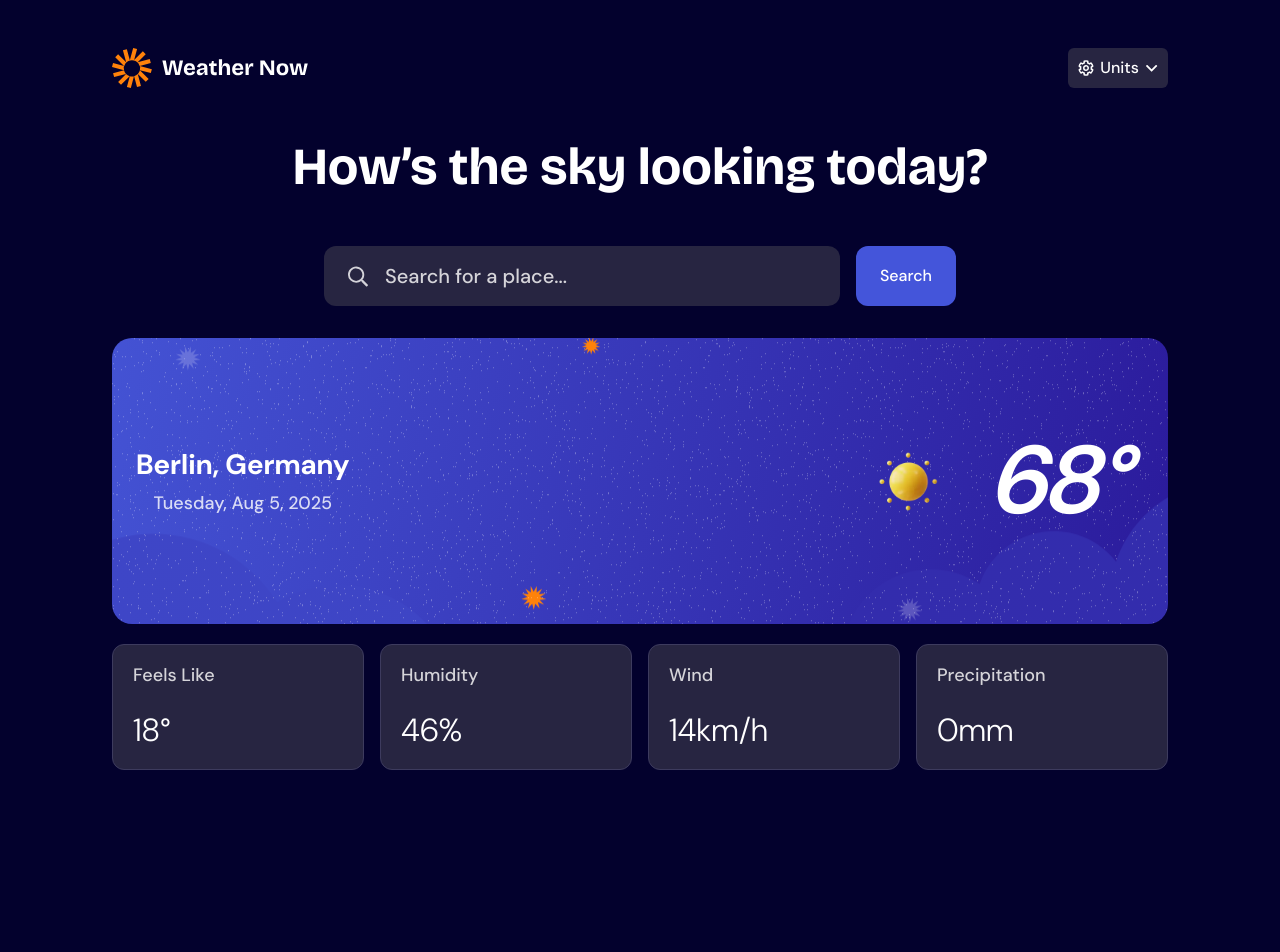
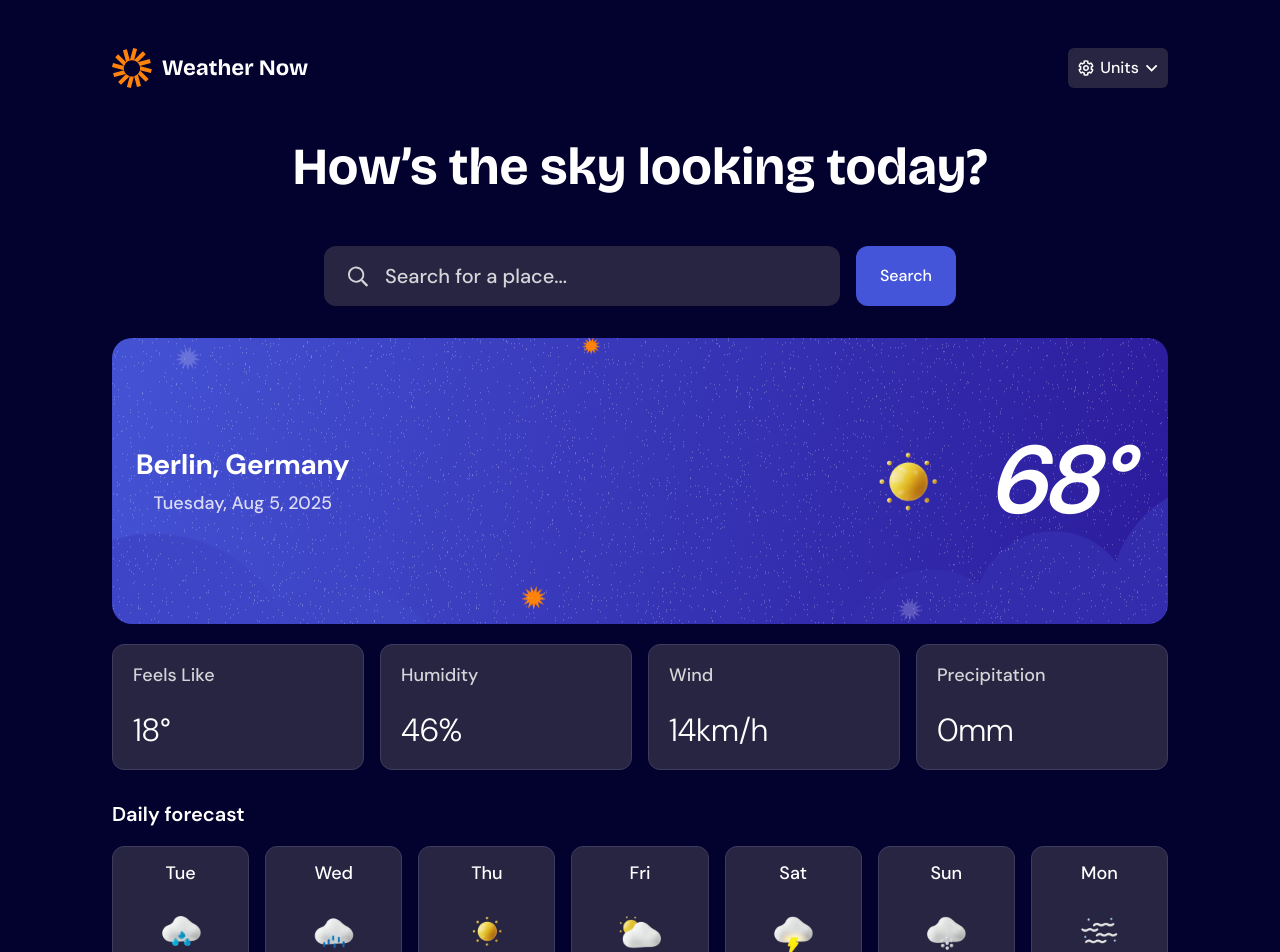
Before and after one commit to gabrielfelps/weather-app, a React (Vite) app: page / in a window 1280 px wide. Shown: the top 952 px of the page. Before the commit the page ends 850 px from the top, so only its background shows below. Built offline with nearby package versions, Linux system fonts and the light colour scheme.

Commit message:
feat(components): build static daily forecast layout

```diff
--- /dev/null
+++ b/src/components/main/weather/DailyForecastCard.jsx
@@ -0,0 +1,17 @@
+// Temporary code to test the component layout.
+
+function DailyForecastCard({ day, img, maxTemp, minTemp }) {
+  return (
+    <div className="flex flex-col px-2.5 py-4 items-center gap-4 bg-neutral-800 border border-neutral-600 rounded-xl">
+      <p className="text-lg leading-[120%]">{day}</p>
+      {/* look out to the "alt" property, put some icon-id from the API. Great Gemini tip */}
+      <img className="w-15" src={img} alt="" />
+      <div className="flex self-stretch justify-between">
+        <p>{maxTemp}</p>
+        <p>{minTemp}</p>
+      </div>
+    </div>
+  );
+}
+
+export default DailyForecastCard;
--- /dev/null
+++ b/src/components/main/weather/DailyForescastList.jsx
@@ -0,0 +1,82 @@
+// Temporary code to test the component layout.
+import DailyForecastCard from './DailyForecastCard';
+import tue from '../../../assets/images/icon-rain.webp';
+import wed from '../../../assets/images/icon-drizzle.webp';
+import thu from '../../../assets/images/icon-sunny.webp';
+import fri from '../../../assets/images/icon-partly-cloudy.webp';
+import sat from '../../../assets/images/icon-storm.webp';
+import sun from '../../../assets/images/icon-snow.webp';
+import mon from '../../../assets/images/icon-fog.webp';
+
+const weekDaysWeather = [
+  {
+    id: 1,
+    day: 'Tue',
+    maxTemp: '68°',
+    minTemp: '57°',
+    img: tue,
+  },
+  {
+    id: 2,
+    day: 'Wed',
+    maxTemp: '70°',
+    minTemp: '59',
+    img: wed,
+  },
+  {
+    id: 3,
+    day: 'Thu',
+    maxTemp: '75°',
+    minTemp: '57°',
+    img: thu,
+  },
+  {
+    id: 4,
+    day: 'Fri',
+    maxTemp: '77°',
+    minTemp: '55°',
+    img: fri,
+  },
+  {
+    id: 5,
+    day: 'Sat',
+    maxTemp: '70°',
+    minTemp: '59°',
+    img: sat,
+  },
+  {
+    id: 6,
+    day: 'Sun',
+    maxTemp: '77°',
+    minTemp: '61°',
+    img: sun,
+  },
+  {
+    id: 7,
+    day: 'Mon',
+    maxTemp: '75°',
+    minTemp: '59°',
+    img: mon,
+  },
+];
+
+function DailyForescastList() {
+  return (
+    <div className="mt-8 flex flex-col gap-5">
+      <h2 className="text-xl font-semibold leading-[120%]">Daily forecast</h2>
+      <div className="grid grid-cols-3 md:grid-cols-7 gap-4">
+        {weekDaysWeather.map(({ id, day, maxTemp, minTemp, img }) => (
+          <DailyForecastCard
+            key={id}
+            day={day}
+            maxTemp={maxTemp}
+            minTemp={minTemp}
+            img={img}
+          />
+        ))}
+      </div>
+    </div>
+  );
+}
+
+export default DailyForescastList;
--- a/src/components/main/weather/WeatherComponents.jsx
+++ b/src/components/main/weather/WeatherComponents.jsx
@@ -1,4 +1,5 @@
 import CurrentWeatherBoard from './CurrentWeatherBoard';
+import DailyForescastList from './DailyForescastList';
 import WeatherDetails from './WeatherDetails';
 
 function WeatherComponents() {
@@ -6,6 +7,7 @@ function WeatherComponents() {
     <section className="mt-8">
       <CurrentWeatherBoard />
       <WeatherDetails />
+      <DailyForescastList />
     </section>
   );
 }
```
